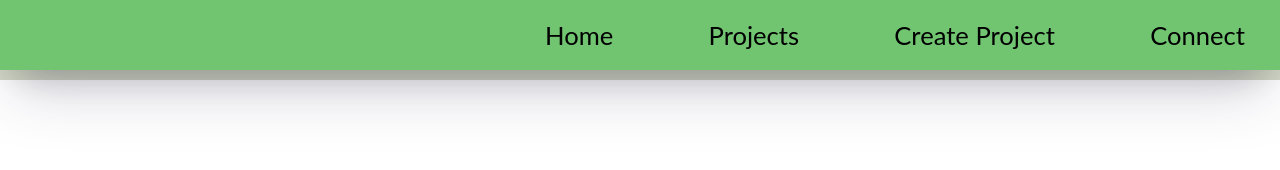
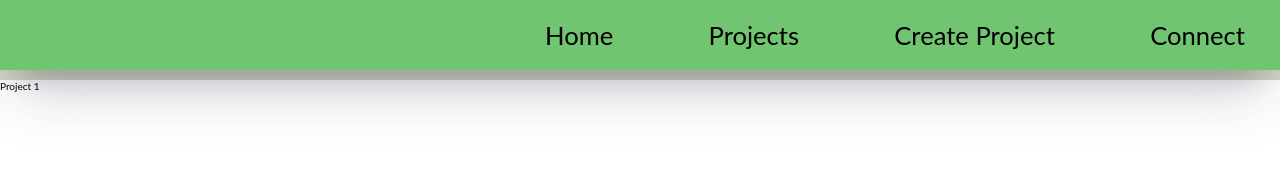
Before and after one commit to LuisFelipe09/co2-web-app, a React (Create React App) app: page /projects/1 in a window 1280 px wide. Shown: the top 170 px of the page. Built offline with nearby package versions, Linux system fonts and the light colour scheme.

Commit message:
Add project route

```diff
--- a/src/App.js
+++ b/src/App.js
@@ -3,6 +3,7 @@ import { Route, Routes } from 'react-router-dom'
 import { GlobalStyles } from './styles/GlobalStyles'
 import CreateProject from './views/CreateProject'
 import Home from './views/home'
+import Project from './views/Project'
 import Projects from './views/Projects'
 
 function App () {
@@ -11,7 +12,8 @@ function App () {
       <GlobalStyles/>
       <Routes>
         <Route path="/" exact element={<Home/>} />
-        <Route path="/projects" exact element={<Projects/>} />
+        <Route path="/projects" exact element={<Projects/>}/>
+        <Route path="/projects/:tokenId" element={<Project></Project> } />
         <Route path="/create-project" exact element={<CreateProject/>} />
       </Routes>
     </>
--- a/src/components/Projects/ProjectItem.jsx
+++ b/src/components/Projects/ProjectItem.jsx
@@ -1,8 +1,10 @@
 import React from 'react'
+import { Link } from 'react-router-dom'
 import { ProjectItemContainer } from '../../styles/Projects/ProjectItem'
 
 const ProjectItem = () => {
   return (
+    <Link to="1">
       <ProjectItemContainer className='project-item'>
         <img className='project-item__img' src="https://cdn-icons-png.flaticon.com/512/6298/6298900.png" alt="NFT-image" />
         <div className='project-item__text'>
@@ -11,6 +13,7 @@ const ProjectItem = () => {
           <p className='project-item__text--creator'>Creator/Organization</p>
         </div>
       </ProjectItemContainer>
+    </Link>
   )
 }
 
--- a/src/styles/Projects/ProjectItem.js
+++ b/src/styles/Projects/ProjectItem.js
@@ -6,6 +6,7 @@ export const ProjectItemContainer = styled.div`
   margin: 0 auto 50px auto;
   align-items: center;
   gap: 25px;
+  cursor: pointer;
 
   & > .project-item__img{
     width: 250px;
--- /dev/null
+++ b/src/views/Project/index.jsx
@@ -0,0 +1,12 @@
+import React from 'react'
+import { useParams } from 'react-router-dom'
+
+const Project = () => {
+  const params = useParams()
+  console.log(params)
+  return (
+    <div>Project {params.tokenId}</div>
+  )
+}
+
+export default Project
```
Also changed, not shown: src/views/ProjectItem/index.jsx (deleted, +0 -9 lines). Lines whose indentation alone changed are shown as unchanged.
